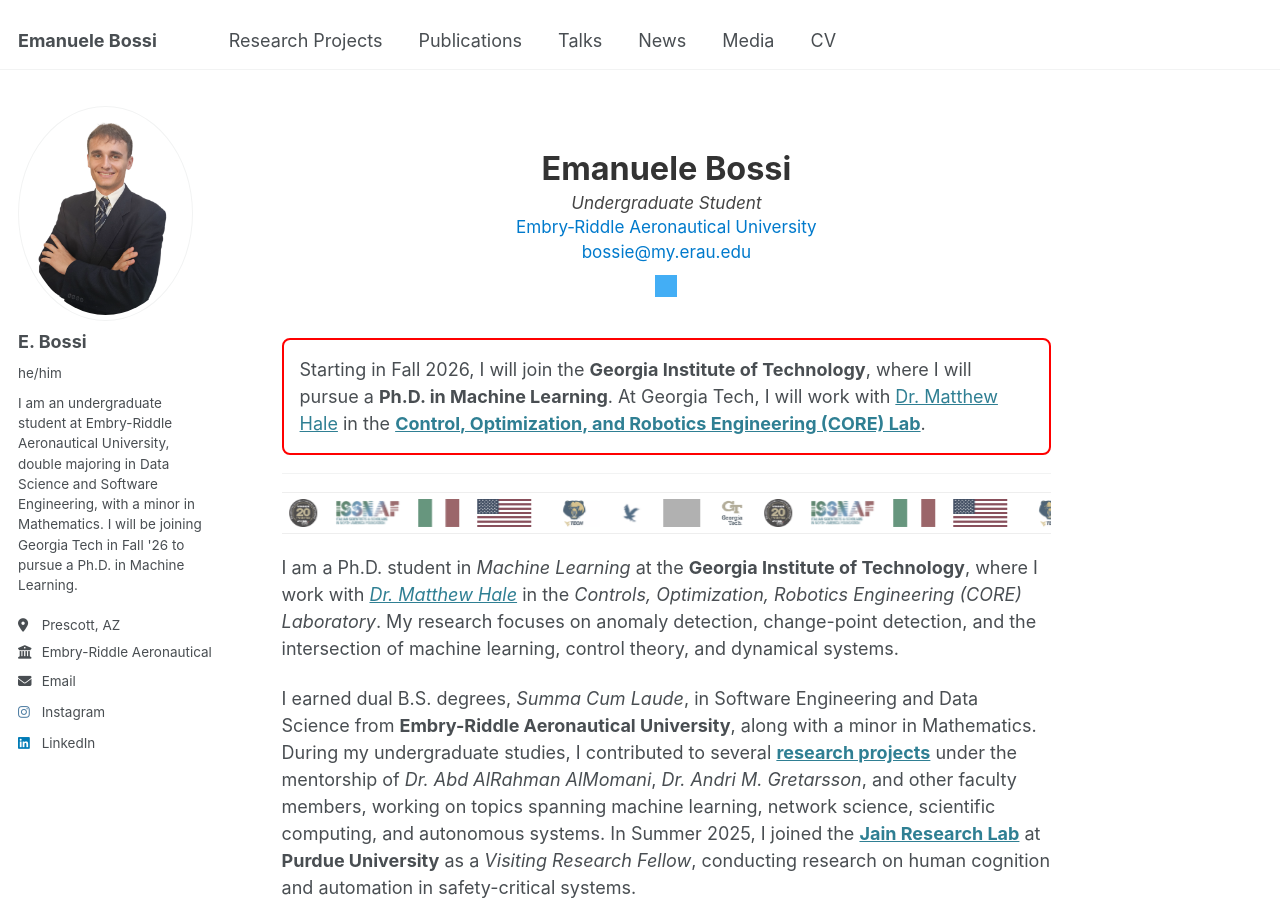
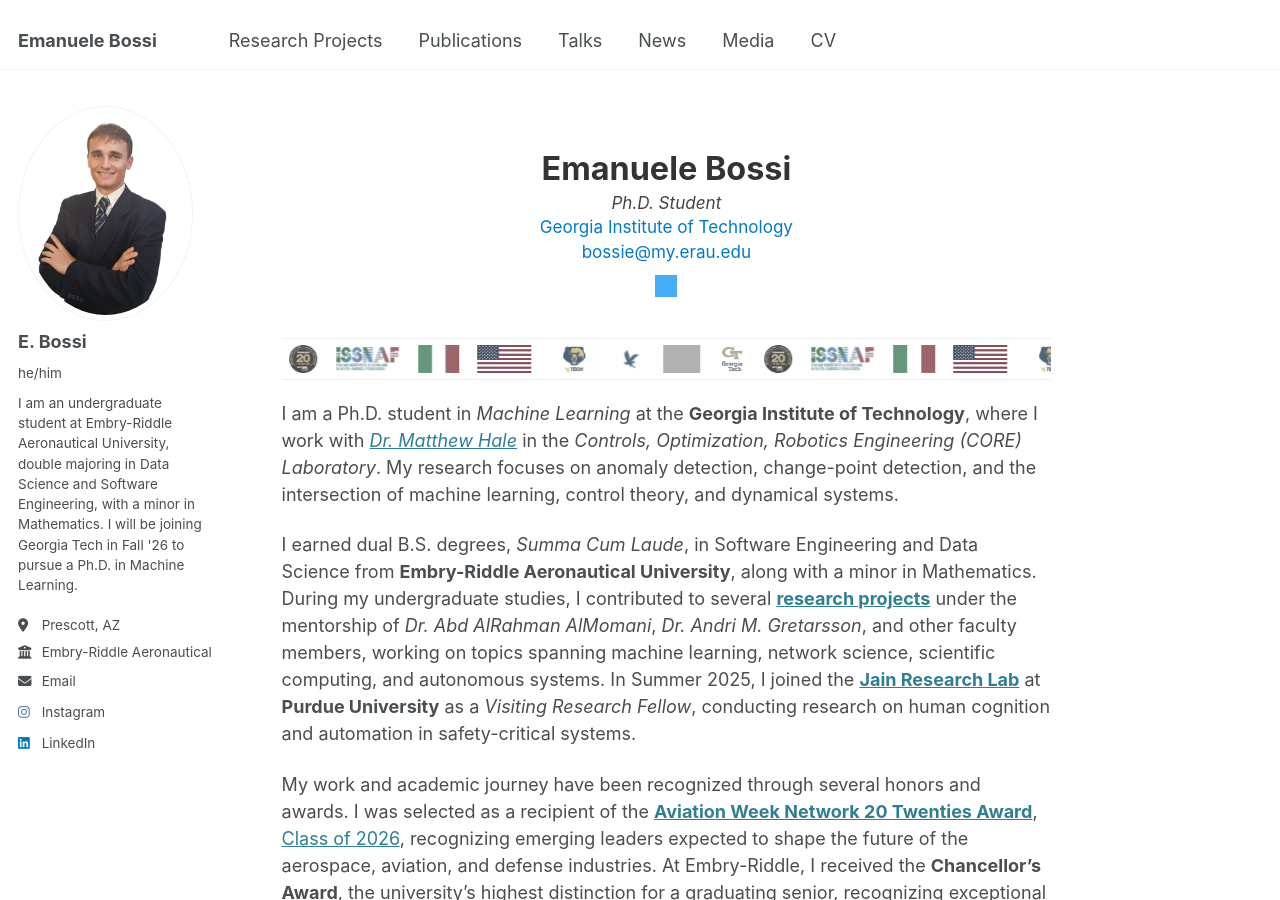
Before and after one commit to bossiemanuele/bossiemanuele.github.io, a Jekyll site: the page built from _pages/about.md, in a window 1280 px wide and 900 px high. Built offline with Jekyll 4.4.1, drawn with Linux system fonts in a browser that asks for light colours; grey boxes are pictures that could not be loaded.

Commit message:
Update about.md

```diff
--- a/_pages/about.md
+++ b/_pages/about.md
@@ -11,8 +11,8 @@
 <!-- 👤 Header Section -->
 <div class="hero-header">
   <h1><b>Emanuele Bossi</b></h1>
-  <p class="title"><i>Undergraduate Student</i></p>
-  <p class="affiliation"><a href="https://erau.edu" target="_blank">Embry‑Riddle Aeronautical University</a></p>
+  <p class="title"><i>Ph.D. Student</i></p>
+  <p class="affiliation"><a href="https://erau.edu" target="_blank">Georgia Institute of Technology</a></p>
   <p class="contact"><a href="mailto:bossie@my.erau.edu">bossie@my.erau.edu</a></p>
 
   <!-- LinkedIn Icon -->
@@ -24,18 +24,6 @@
 
 </div>
 {% endraw %}
-
-<div style="border: 2px solid red; padding: 16px; border-radius: 8px;">
-  Starting in Fall 2026, I will join the
-  <strong>Georgia Institute of Technology</strong>, where I will pursue a
-  <strong>Ph.D. in Machine Learning</strong>.
-  At Georgia Tech, I will work with
-  <a href="https://research.gatech.edu/people/matthew-hale">Dr. Matthew Hale</a>
-  in the
-  <a href="https://corelab.ece.gatech.edu/"><strong>Control, Optimization, and Robotics Engineering (CORE) Lab</strong></a>.
-</div>
-
----
 
 <style>
 .hero-header {
```
